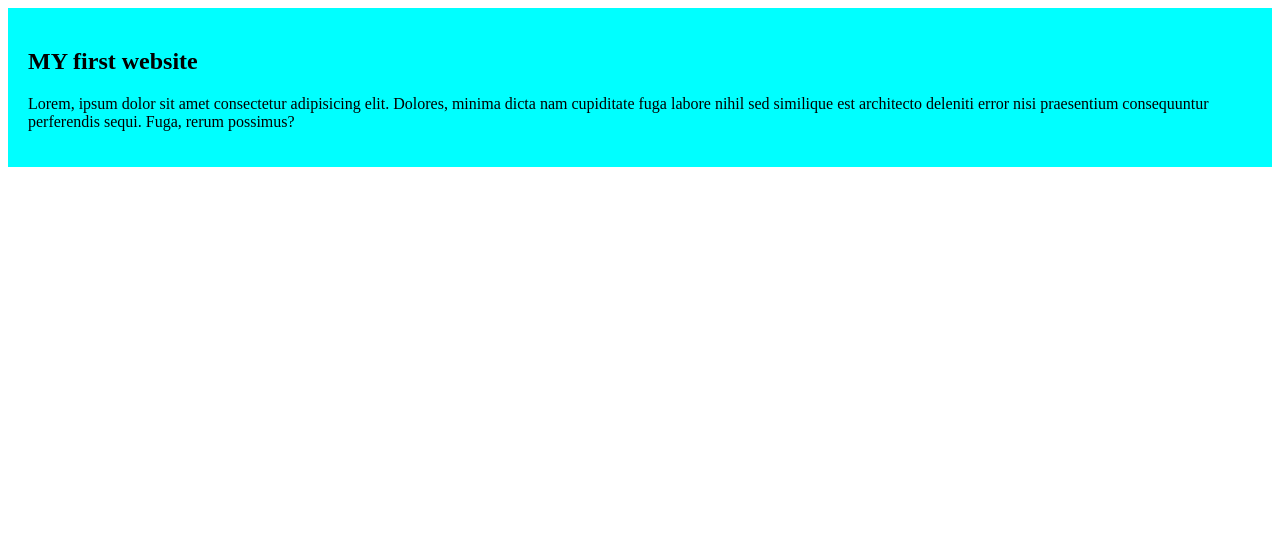
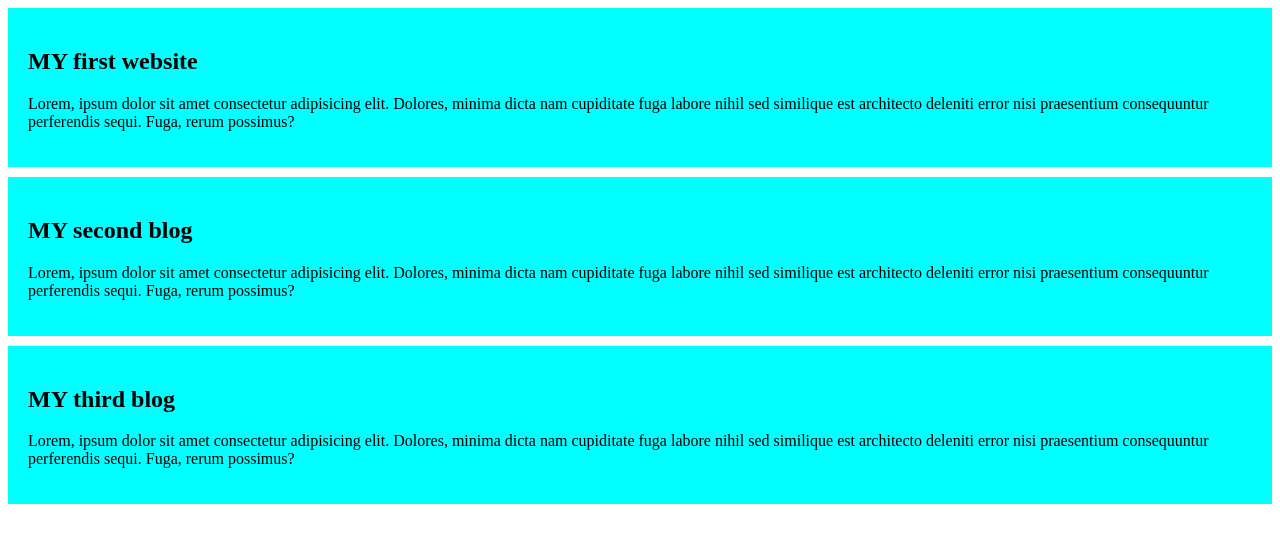
Before and after one commit to yayeasin01/my-simple-website, a plain HTML site: page index.html in a window 1280 px wide. Drawn offline with Linux system fonts and the light colour scheme.

Commit message:
added the second blog

```diff
--- a/index.html
+++ b/index.html
@@ -11,5 +11,18 @@
         <h2>MY first website</h2>
         <p>Lorem, ipsum dolor sit amet consectetur adipisicing elit. Dolores, minima dicta nam cupiditate fuga labore nihil sed similique est architecto deleniti error nisi praesentium consequuntur perferendis sequi. Fuga, rerum possimus?</p>
     </div>
+
+   <div>
+        <h2>MY second blog</h2>
+        <p>Lorem, ipsum dolor sit amet consectetur adipisicing elit. Dolores, minima dicta nam cupiditate fuga labore nihil sed similique est architecto deleniti error nisi praesentium consequuntur perferendis sequi. Fuga, rerum possimus?</p>
+    </div>
+   <div>
+        <h2>MY third blog</h2>
+        <p>Lorem, ipsum dolor sit amet consectetur adipisicing elit. Dolores, minima dicta nam cupiditate fuga labore nihil sed similique est architecto deleniti error nisi praesentium consequuntur perferendis sequi. Fuga, rerum possimus?</p>
+    </div>
+
+
+
+
 </body>
 </html>
--- a/style.css
+++ b/style.css
@@ -1,5 +1,5 @@
 div{
     background-color: aqua;
     padding: 20px;
-
+    margin-bottom: 10px;
 }
```
